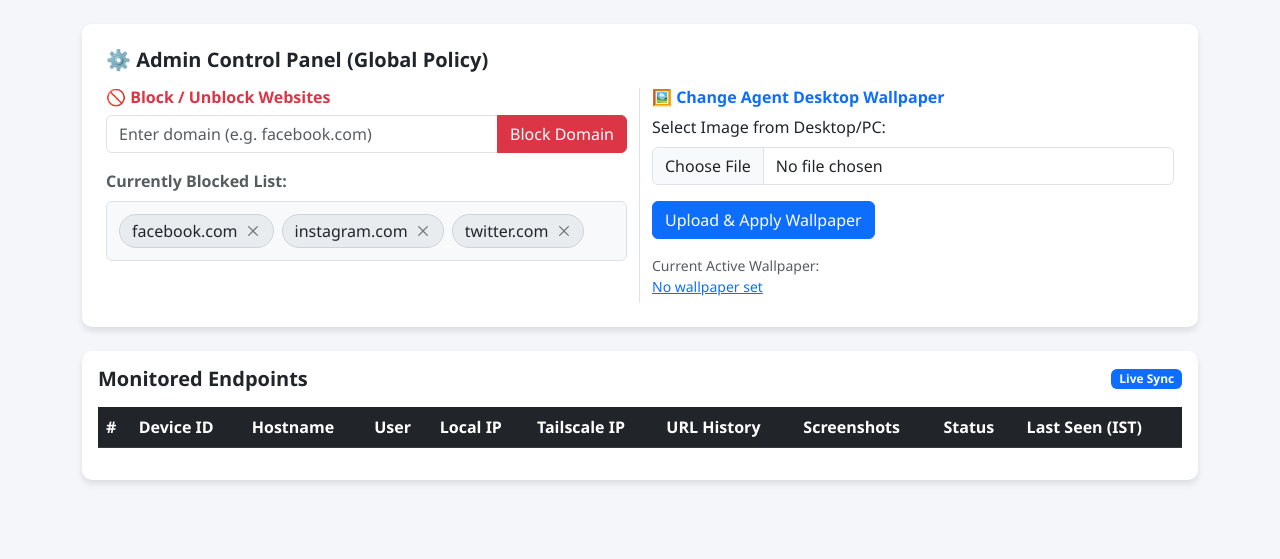
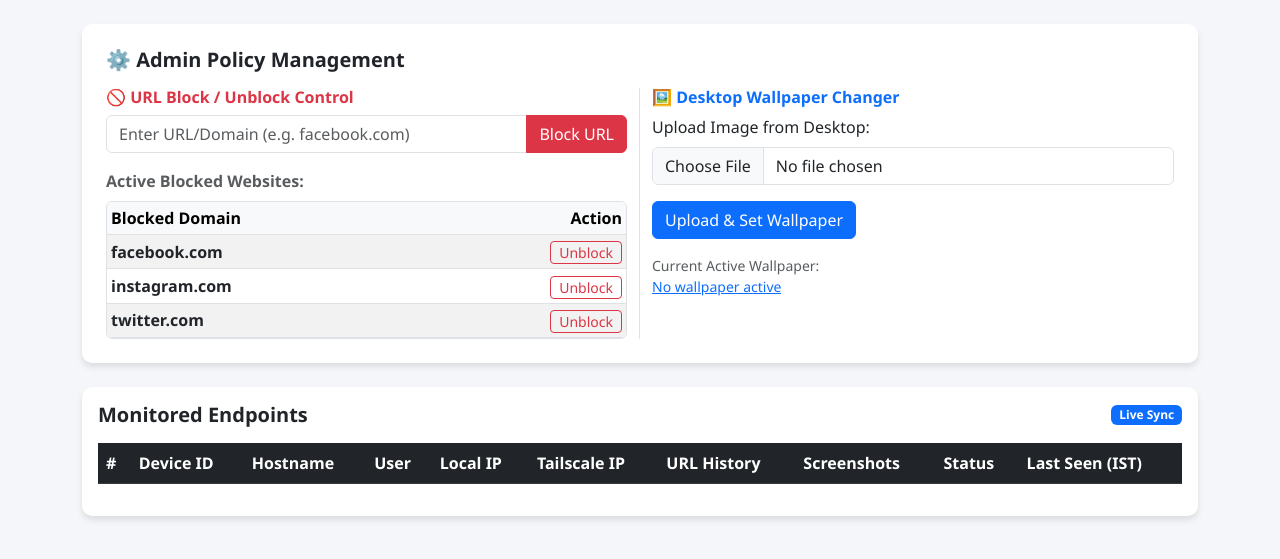
Before and after one commit to Bhandari7055/rmm-cloud-server, a Flask app: page /dashboard in a window 1280 px wide. Shown: the part 63-622 px from the top of the page. Run offline with Flask 3, Linux system fonts and the light colour scheme; the visitor is signed in with stand-in values (Sample User, id 1); lists and menus that the app fills with data are empty.

Commit message:
Update dashboard HTML for admin control panel

```diff
--- a/templates/dashboard.html
+++ b/templates/dashboard.html
@@ -11,8 +11,6 @@
         .card-custom { border-radius: 10px; border: none; box-shadow: 0 4px 6px rgba(0,0,0,0.1); }
         .badge-active { background-color: #198754; }
         .badge-idle { background-color: #ffc107; color: #000; }
-        .domain-badge { display: inline-flex; align-items: center; background: #e9ecef; border: 1px solid #ced4da; border-radius: 20px; padding: 4px 12px; margin: 4px; font-weight: 500; }
-        .domain-badge .btn-close { font-size: 10px; margin-left: 8px; cursor: pointer; }
     </style>
 </head>
 <body>
@@ -43,44 +41,58 @@
 
     <!-- Control Panel Section for URL Block & Wallpaper -->
     <div class="card card-custom mb-4 p-4 bg-white">
-        <h5 class="fw-bold mb-3">⚙️ Admin Control Panel (Global Policy)</h5>
+        <h5 class="fw-bold mb-3">⚙️ Admin Policy Management</h5>
         <div class="row g-4">
 
-            <!-- URL Blocking Control -->
+            <!-- URL Blocking Section -->
             <div class="col-md-6 border-end">
-                <h6 class="fw-bold text-danger">🚫 Block / Unblock Websites</h6>
+                <h6 class="fw-bold text-danger">🚫 URL Block / Unblock Control</h6>
                 <div class="input-group mb-3">
-                    <input type="text" id="new_domain_input" class="form-control" placeholder="Enter domain (e.g. facebook.com)">
-                    <button class="btn btn-danger" onclick="addDomain()">Block Domain</button>
+                    <input type="text" id="new_domain_input" class="form-control" placeholder="Enter URL/Domain (e.g. facebook.com)">
+                    <button class="btn btn-danger" onclick="addDomain()">Block URL</button>
                 </div>
 
-                <label class="form-label fw-semibold text-muted">Currently Blocked List:</label>
-                <div class="d-flex flex-wrap p-2 bg-light rounded border" style="min-height: 60px;">
-                    {% if blocked_domains %}
-                        {% for domain in blocked_domains %}
-                        <span class="domain-badge">
-                            {{ domain }}
-                            <button type="button" class="btn-close" onclick="removeDomain('{{ domain }}')"></button>
-                        </span>
-                        {% endfor %}
-                    {% else %}
-                        <span class="text-muted small">No blocked domains added yet.</span>
-                    {% endif %}
+                <label class="form-label fw-semibold text-muted">Active Blocked Websites:</label>
+                <div class="table-responsive rounded border" style="max-height: 200px; overflow-y: auto;">
+                    <table class="table table-sm table-striped mb-0 align-middle">
+                        <thead class="table-light">
+                            <tr>
+                                <th>Blocked Domain</th>
+                                <th class="text-end">Action</th>
+                            </tr>
+                        </thead>
+                        <tbody>
+                            {% if blocked_domains %}
+                                {% for domain in blocked_domains %}
+                                <tr>
+                                    <td class="fw-bold text-dark">{{ domain }}</td>
+                                    <td class="text-end">
+                                        <button class="btn btn-outline-danger btn-sm py-0 px-2" onclick="removeDomain('{{ domain }}')">Unblock</button>
+                                    </td>
+                                </tr>
+                                {% endfor %}
+                            {% else %}
+                                <tr>
+                                    <td colspan="2" class="text-muted text-center py-2">No URLs blocked yet.</td>
+                                </tr>
+                            {% endif %}
+                        </tbody>
+                    </table>
                 </div>
             </div>
 
-            <!-- Wallpaper Upload Control -->
+            <!-- Wallpaper Upload Section -->
             <div class="col-md-6">
-                <h6 class="fw-bold text-primary">🖼️ Change Agent Desktop Wallpaper</h6>
+                <h6 class="fw-bold text-primary">🖼️ Desktop Wallpaper Changer</h6>
                 <div class="mb-3">
-                    <label class="form-label">Select Image from Desktop/PC:</label>
+                    <label class="form-label">Upload Image from Desktop:</label>
                     <input type="file" id="wallpaper_file" class="form-control" accept="image/*">
                 </div>
-                <button class="btn btn-primary" onclick="uploadWallpaper()">Upload & Apply Wallpaper</button>
+                <button class="btn btn-primary" onclick="uploadWallpaper()">Upload & Set Wallpaper</button>
 
                 <div class="mt-3">
                     <small class="text-muted d-block">Current Active Wallpaper:</small>
-                    <a href="{{ wallpaper_url }}" target="_blank" class="small text-truncate d-inline-block style='max-width: 100%;'">{{ wallpaper_url or "No wallpaper set" }}</a>
+                    <a href="{{ wallpaper_url }}" target="_blank" class="small text-truncate d-inline-block" style="max-width: 100%;">{{ wallpaper_url or "No wallpaper active" }}</a>
                 </div>
             </div>
 
@@ -185,7 +197,7 @@
     });
     const data = await res.json();
     if (res.ok) {
-        alert("✅ Wallpaper Uploaded & Applied!");
+        alert("✅ Wallpaper Set Successfully!");
         window.location.reload();
     } else {
         alert("❌ Error: " + data.message);
```
